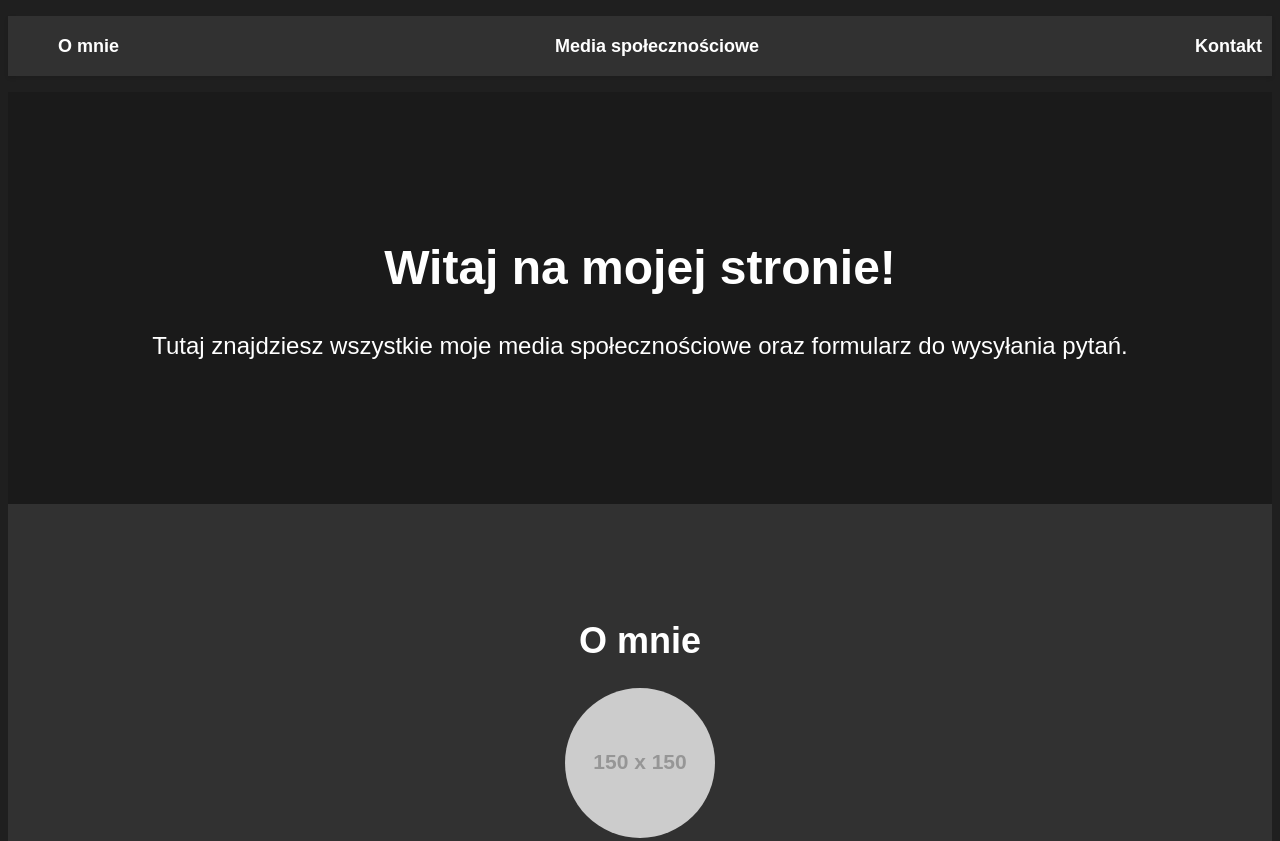
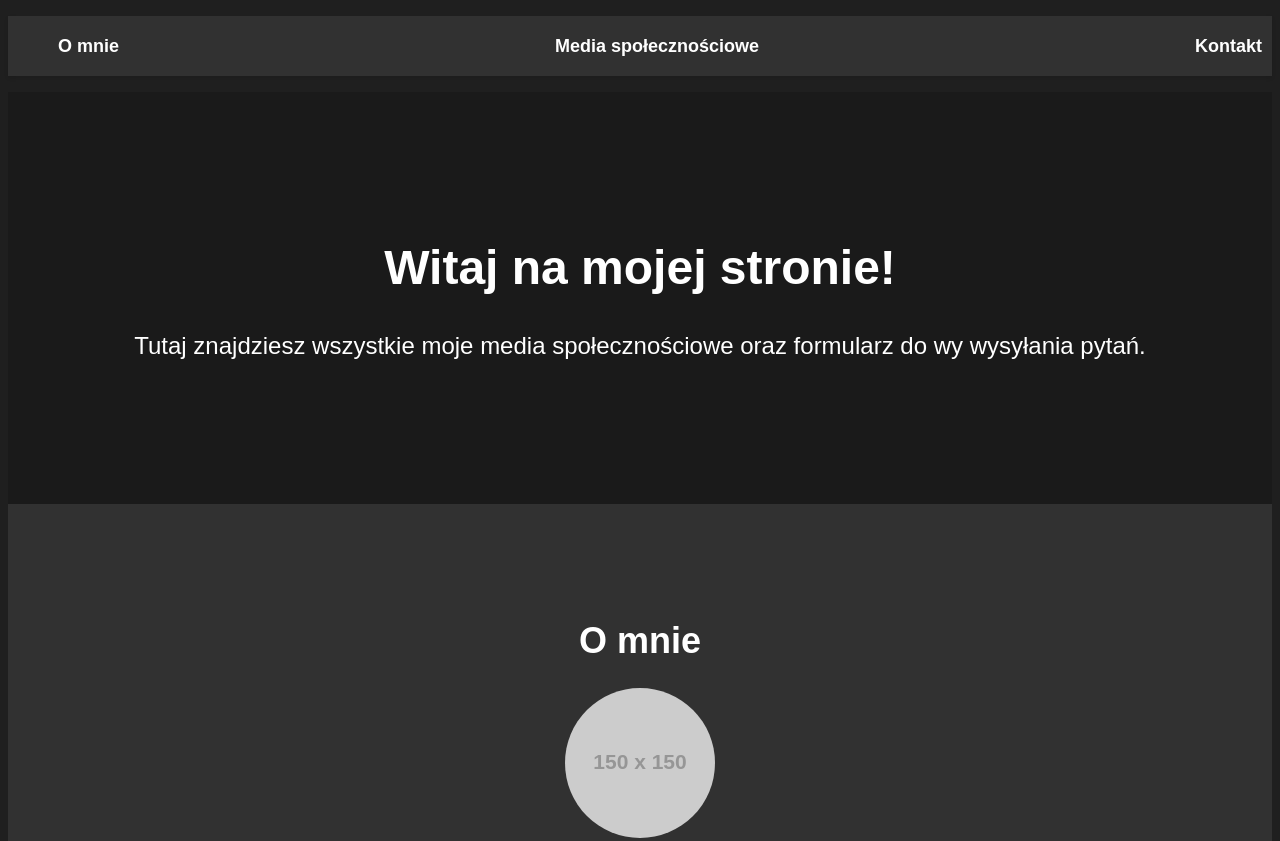
Before and after one commit to hitixonyt/sixuff, a plain HTML site: page index.html in a window 1280 px wide. Shown: the top 841 px of the page. Drawn offline with Linux system fonts and the light colour scheme; placeholder pictures from the web are drawn by us.

Commit message:
Update index.html

```diff
--- a/index.html
+++ b/index.html
@@ -19,7 +19,7 @@
   <main>
     <section id="hero">
       <h1>Witaj na mojej stronie!</h1>
-      <p>Tutaj znajdziesz wszystkie moje media społecznościowe oraz formularz do wysyłania pytań.</p>
+      <p>Tutaj znajdziesz wszystkie moje media społecznościowe oraz formularz do wy wysyłania pytań.</p>
     </section>
     <section id="about">
       <h2>O mnie</h2>
```
